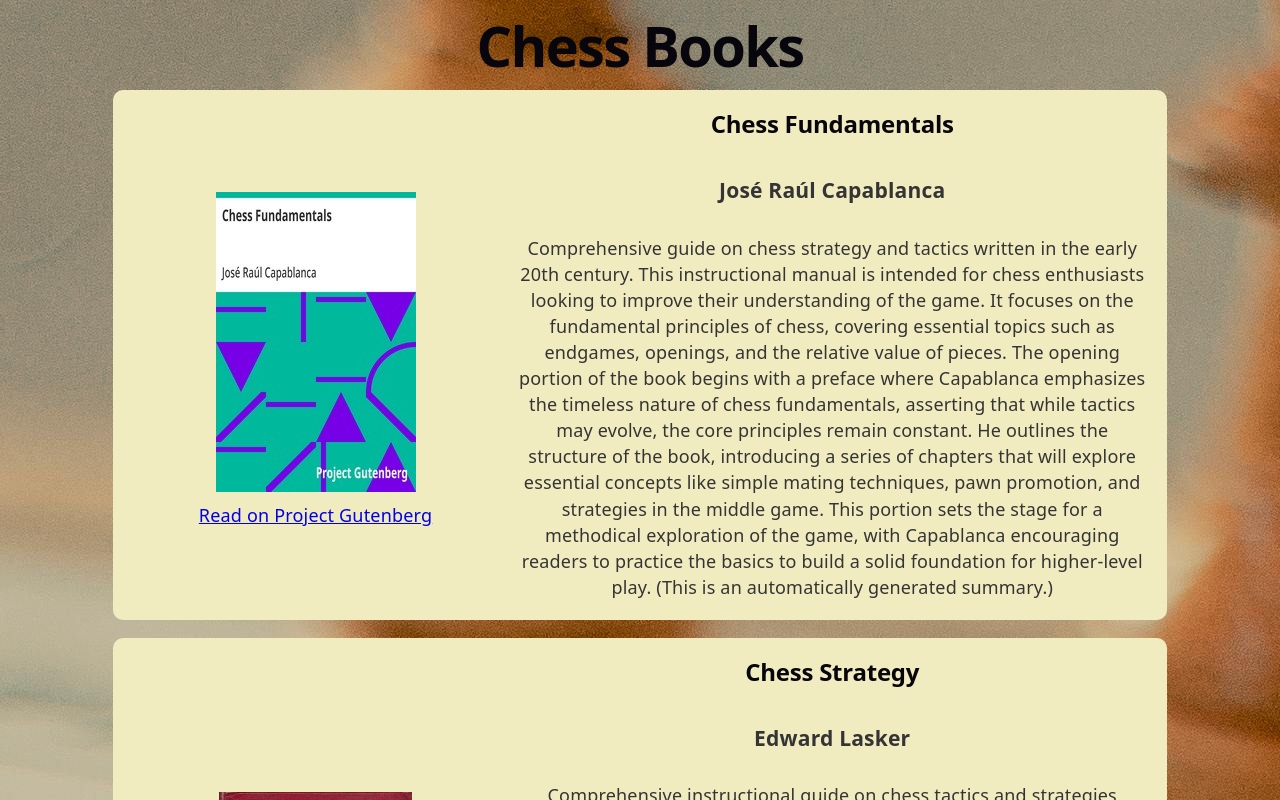
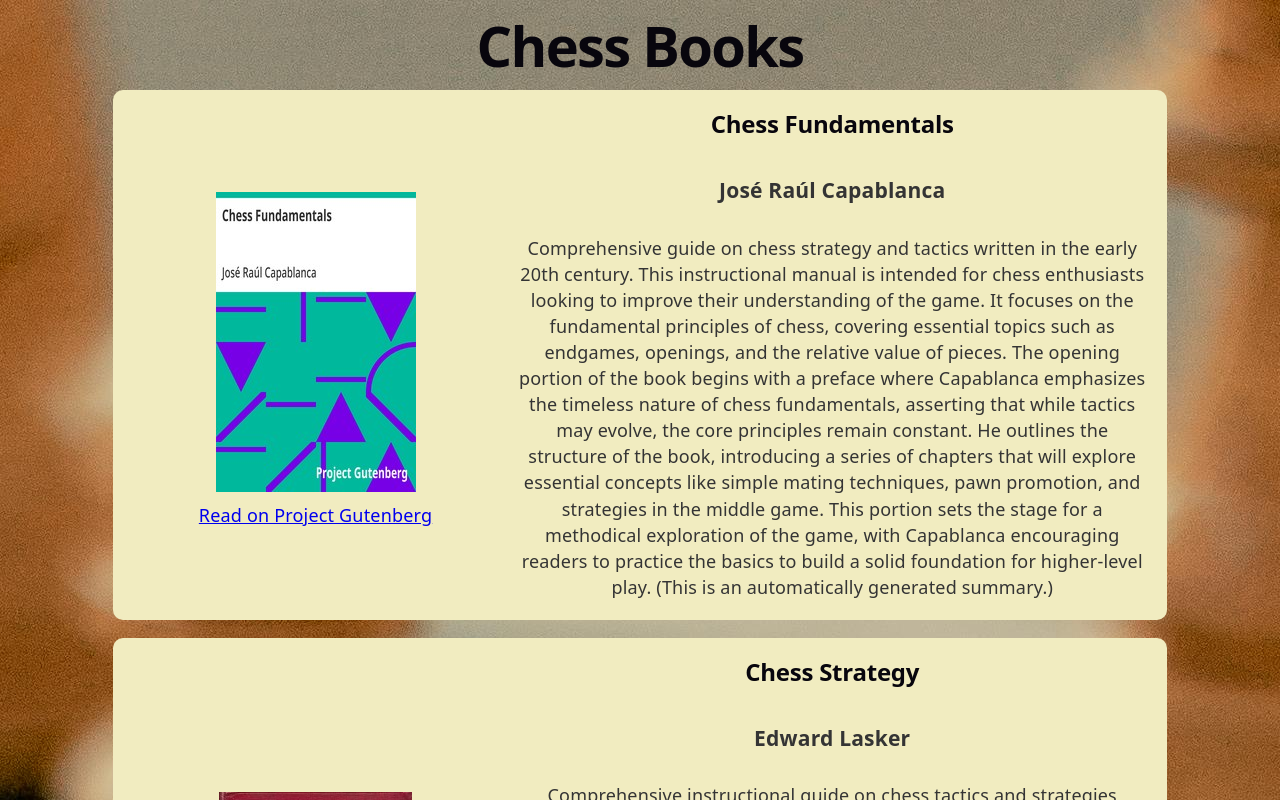
Before and after one commit to natisdale/react_assignments, a React (Vite) app in the folder week12/exercise/: page / in a window 1280 px wide. Shown: the top 800 px of the page. Built offline with nearby package versions, Linux system fonts and the light colour scheme.

Commit message:
Updating Week 11 Exercise

```diff
--- a/week12/exercise/src/css/index.css
+++ b/week12/exercise/src/css/index.css
@@ -21,7 +21,7 @@
   color: var(--text);
   /* background: var(--bg); */
   background: #ffffff url("../../public/pexels-ian-panelo-4602495.jpg")
-    no-repeat right top;
+    no-repeat center top;
   font-synthesis: none;
   text-rendering: optimizeLegibility;
   -webkit-font-smoothing: antialiased;
@@ -41,6 +41,7 @@ body {
   max-width: 100%;
   margin: 0 auto;
   text-align: center;
+  /* border-inline: 1px solid var(--border); */
   min-height: 100svh;
   display: flex;
   flex-direction: column;
```
